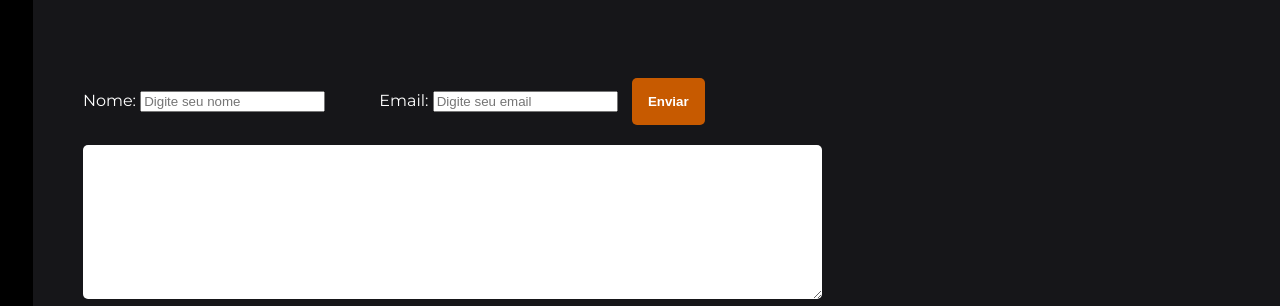
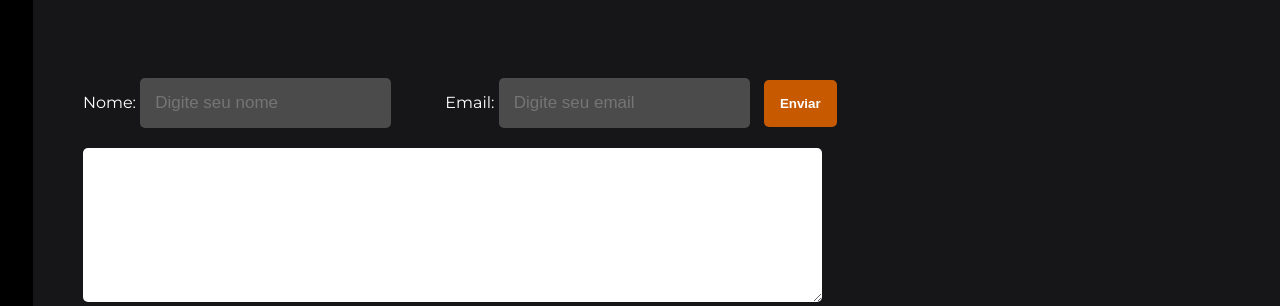
Before and after one commit to Caiomerces/Portifolio, a plain HTML site: page sobre.html in a window 1280 px wide. Shown: the part 494-800 px from the top of the page. Drawn offline with Linux system fonts and the light colour scheme; files whose address does not match are found by name.

Commit message:
Ajustando form na aba Sobre  no index.css

```diff
--- a/sobre.html
+++ b/sobre.html
@@ -45,10 +45,10 @@
 
     <form action="" method="post">
       <label for="nome">Nome:</label>
-      <input type="text" name="nome" id="nome" placeholder="Digite seu nome">
+      <input class="entrada" type="text" name="nome" id="nome" placeholder="Digite seu nome">
       <label for="email">Email:</label>
-      <input type="text" name="email" id="email" placeholder="Digite seu email">
-      <input id="enviar" type="submit" value="Enviar"> <br>
+      <input class="entrada" type="text" name="email" id="email" placeholder="Digite seu email">
+      <input type="submit" name="Enviar" value="Enviar" id="enviar"> <br>
       <textarea name="" id="" cols="80" rows="10"></textarea>
 
     </form>
```
